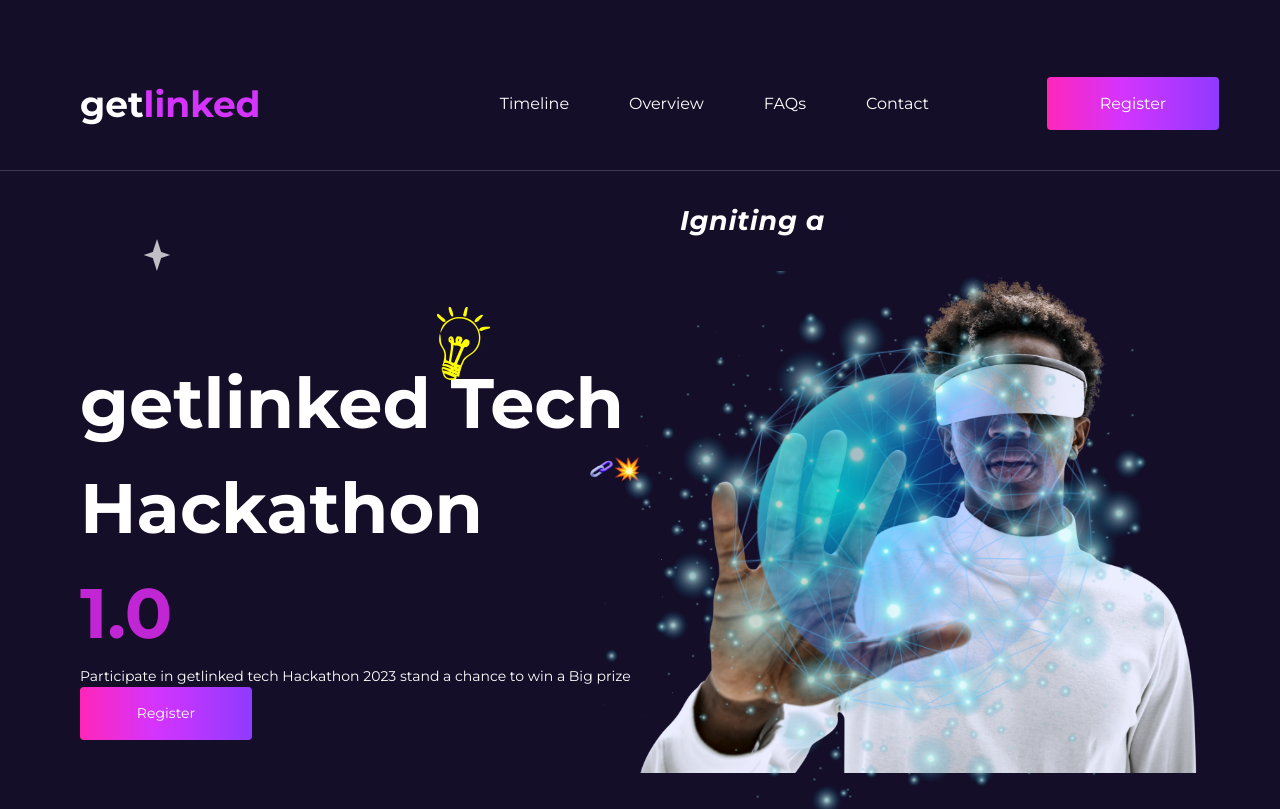
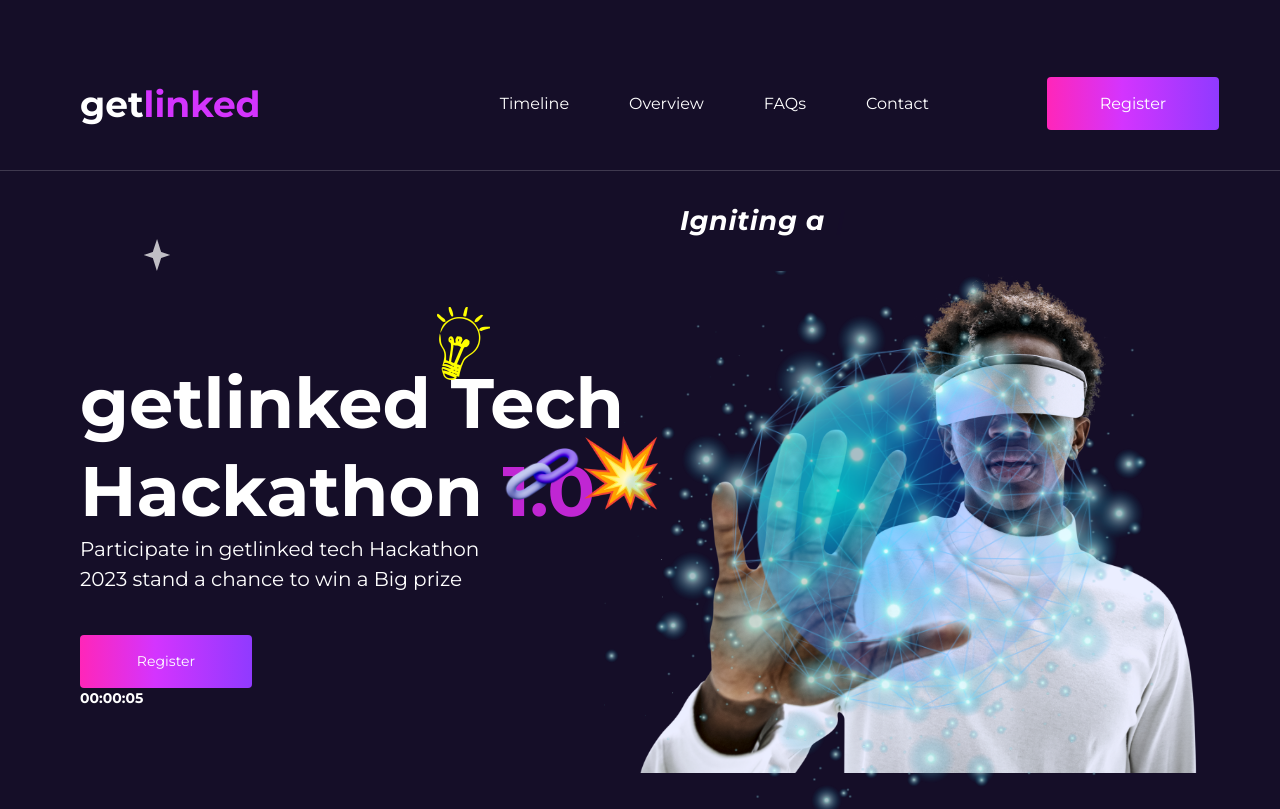
Before and after one commit to Emmanuel-Ingwe/getlinked-testweb, a Next.js app: page / in a window 1280 px wide. Built offline with nearby package versions, Linux system fonts and the light colour scheme; a web font is replaced by a local one.

Commit message:
add comp.: Timer

```diff
--- a/components/Landing/Hero/index.tsx
+++ b/components/Landing/Hero/index.tsx
@@ -1,6 +1,7 @@
 import React from 'react'
 import Button from '../../global/Button'
 import Image from 'next/image'
+import Timer from '../../global/Timer'
 
 type Props = {}
 
@@ -8,7 +9,7 @@ const index = (props: Props) => {
   return (
     <>
         <section id="" className="container">
-            <div className="grid xl:grid-cols-2 gap- xl:gap- items items-start">
+            <div className="grid xl:grid-cols-2 gap- xl:gap- items-start">
                 <div className="mt-[80px]">
                     <div className="relative">
                         <div className="flex justify-end relativ absolute right-[150px] -top-[44px]">
@@ -16,23 +17,26 @@ const index = (props: Props) => {
                         </div>
                         <h1 className="text-[70px] font-extrabold">getlinked Tech</h1>
                     </div>
-                    <div className="flex">
-                        <h1 className="text-[70px] font-extrabold">Hackathon <span className='text text-fuchsia-600'>1.0</span></h1>
-                        <div className="flex">
+                    <div className="flex relative">
+                        <h1 className="text-[70px] font-extrabold leading-none">Hackathon <span className='text text-fuchsia-600'>1.0</span></h1>
+                        <div className="flex absolute -right-5 bottom-3">
                             <div className="">
-                                <img src="/Images/chain.png" width={26} height={32} alt="chain" className='' />
+                                <img src="/Images/chain.png" width={80} height={82} alt="chain" className='' />
                             </div>
                             <div className="">
-                                <img src="/Images/bomb-img.png" width={26} height={32} alt="bomb" className='' />
+                                <img src="/Images/bomb-img.png" width={78} height={32} alt="bomb" className='' />
                             </div>
                         </div>
                     </div>
-                    <div className="">
-                        <p className="">Participate in getlinked tech Hackathon 2023 stand a chance to win a Big prize</p>
+                    <div className="w-[80%] mt-[8px]">
+                        <p className="text-xl">Participate in getlinked tech Hackathon 2023 stand a chance to win a Big prize</p>
                     </div>
                     <Button
+                    className='mt-[41px]'
                         label='Register'
                      />
+
+                     <Timer />
                 </div>
 
                 <div className="flex justify-end relative">
--- /dev/null
+++ b/components/global/Timer/index.tsx
@@ -0,0 +1,40 @@
+import { useEffect, useState } from 'react';
+
+const Timer: React.FC = () => {
+  const [hours, setHours] = useState<number>(0);
+  const [minutes, setMinutes] = useState<number>(0);
+  const [seconds, setSeconds] = useState<number>(0);
+
+  useEffect(() => {
+    const interval = setInterval(() => {
+      // Increment seconds
+      setSeconds((prevSeconds) => (prevSeconds + 1) % 60);
+
+      // Increment minutes when seconds reach 60
+      if (seconds === 59) {
+        setMinutes((prevMinutes) => (prevMinutes + 1) % 60);
+
+        // Increment hours when minutes reach 60
+        if (minutes === 59) {
+          setHours((prevHours) => prevHours + 1);
+        }
+      }
+    }, 1000);
+
+    // Clean up the interval on unmount
+    return () => clearInterval(interval);
+  }, [seconds, minutes]);
+
+  // Helper function to format numbers with leading zeros
+  const formatNumberWithZero = (number: number) => {
+    return number < 10 ? `0${number}` : number.toString();
+  };
+
+  return (
+    <div className="text-3xl font-bold">
+      {formatNumberWithZero(hours)}:{formatNumberWithZero(minutes)}:{formatNumberWithZero(seconds)}
+    </div>
+  );
+};
+
+export default Timer;
```
